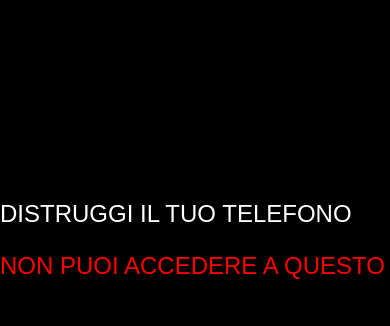
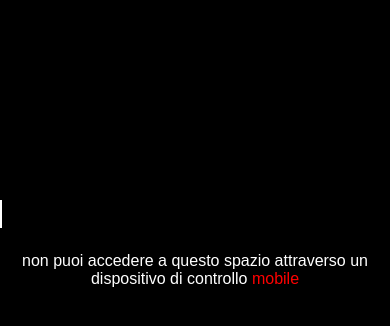
Before and after one commit to gimesgames/gimesgames.github.io, a PHP site: page /avviso_mobile.html in a window 390 px wide. Shown: the part 182-508 px from the top of the page. Run offline with PHP 8.4, Linux system fonts and the light colour scheme; some web fonts are replaced.

Commit message:
Update avviso_mobile.css

```diff
--- a/avviso_mobile.css
+++ b/avviso_mobile.css
@@ -13,39 +13,29 @@
 
 .avviso-container {
     max-width: 600px;
-    width: 100%; /* Larghezza al 100% */
-    overflow: hidden; /* Nasconde il testo in eccesso */
-    text-align: left; /* Allineamento del testo a sinistra */
-}
-
-.avviso-message, .avviso-submessage {
-    font-size: 24px;
-    text-transform: uppercase;
-    white-space: nowrap; /* Evita il wrap del testo */
-    overflow: hidden; /* Nasconde il testo in eccesso */
-    width: 100%; /* Larghezza al 100% */
-    border-right: none; /* Rimuovi il bordo destro */
 }
 
 .avviso-message {
-    animation: typeWriter 2s steps(20) forwards; /* Animazione di scrittura per il messaggio principale */
+    font-size: 24px;
+    text-transform: uppercase;
+    border-right: 2px solid white; /* Simula il cursore lampeggiante */
+    white-space: nowrap; /* Evita il wrap del testo */
+    overflow: hidden; /* Nasconde il testo in eccesso */
+    animation: typeWriter 2s steps(20) forwards; /* Animazione di scrittura */
 }
 
 .avviso-submessage {
-    animation: typeSubWriter 2s steps(20) forwards; /* Animazione di scrittura per il messaggio secondario */
-    color: red; /* Colora di rosso la parte "dispositivo di controllo mobile" */
+    font-size: 16px;
+    margin-top: 20px;
 }
 
-/* Animazione di digitazione per il messaggio principale */
+.red {
+    color: red; /* Colore rosso per il testo */
+}
+
+/* Animazione di digitazione */
 @keyframes typeWriter {
     from {
         width: 0;
     }
 }
-
-/* Animazione di digitazione per il messaggio secondario */
-@keyframes typeSubWriter {
-    from {
-        width: 0;
-    }
-}
```
